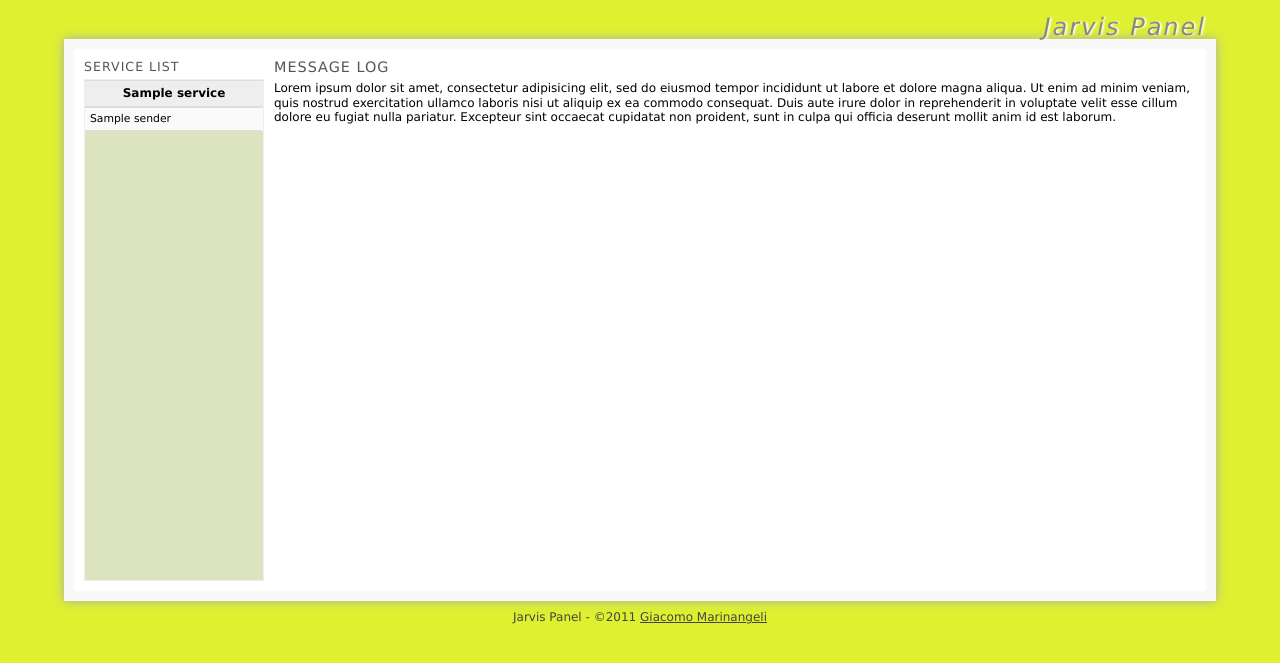
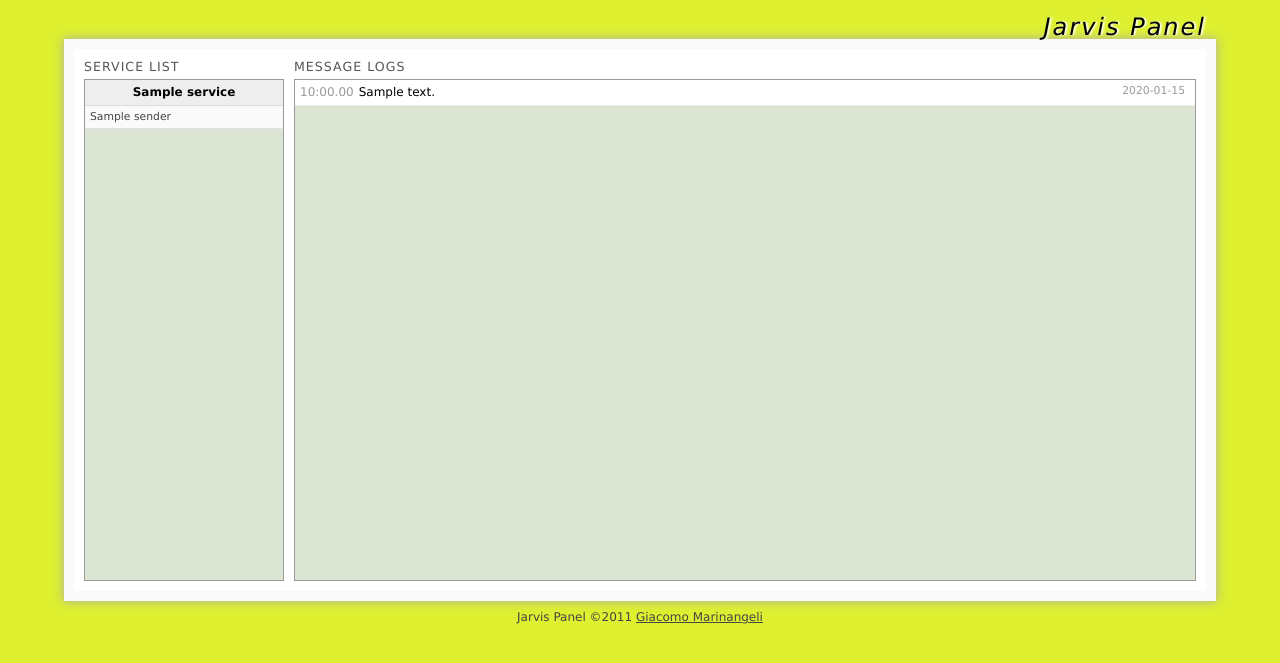
Before and after one commit to jibbolo/jarvis, a Django app: template templates/index.html in a window 1280 px wide. Shown: the top 663 px of the page. Run offline with Django 3.2, Linux system fonts and the light colour scheme; the template is opened without the code that fills it: most values are stand-ins (such as "Sample title", 1, 10 or a date in 2020).

Commit message:
message logs

```diff
--- a/media/style.css
+++ b/media/style.css
@@ -8,7 +8,7 @@ h1          {font-size:120%;color:#555;letter-spacing:1px;font-weight:normal;tex
 h2          {font-size:105%;color:#555;letter-spacing:1px;font-weight:normal;text-transform:uppercase;margin-bottom:5px;}
 a           {color:#444;}
 header      {padding-top:15px;padding-right:10px;text-align:right;}
-header h1   {color:white;font-size:200%;letter-spacing:2px;color:#888;text-shadow:2px 0px 2px #fff;text-transform:none;
+header h1   {color:white;font-size:200%;letter-spacing:2px;color:#000;text-shadow:2px 0px 2px #fff;text-transform:none;
              margin-bottom:0px;font-style:italic;}
 .wrapper    {width:90%;margin:auto;}
 #container  {background-color:white;padding:10px;line-height:1.2;border:10px solid #f9f9f9;
@@ -21,11 +21,19 @@ input[type=text],[type=password]  {margin-bottom:10px;}
 
 #login      {width:300px; margin:auto;text-align:center;}
 div.eof     {clear:both;}
-aside       {float:left;width:180px;}
-section     {margin-left:190px;}
+aside       {float:left;width:200px;}
+section     {margin-left:210px;}
 
-#service_list           {height:500px;overflow:auto;background-color:#DBE4BE;border:1px solid #eee;}
-#service_list li {display:block;text-align:center;text-decoration:none;padding:5px;border-style:solid;border-width:1px 0px;
-                  border-color:#ddd; cursor:pointer;}
-#service_list >ul>li  {background-color:#eee; border-color:#ddd;font-weight:bold;}
-#service_list .sender_list li  {background-color:#fafafa; text-align:left;font-size:90%;overflow:hidden;border-right:3px solid #fafafa;}
+#service_list           {height:500px;overflow:auto;background-color:#DCE4D4;border:1px solid #999;}
+#service_list li {display:block;text-align:center;text-decoration:none;padding:5px;border-style:solid;border-width:0px 0px 1px 0px;
+                  border-color:#ddd; }
+#service_list >ul>li            {background-color:#eee; border-color:#ddd;font-weight:bold;}
+#service_list .sender_list li   {background-color:#fafafa; text-align:left;font-size:90%;overflow:hidden;border-right:3px solid #fafafa;}
+#service_list li.curr           {background-color:#DEF030; color:white;border-right:3px solid #DEF030;}
+#service_list a                 {text-decoration:none}
+
+#message_logs   {height:500px;overflow:auto;background-color:#DCE4D4;border:1px solid #999;}
+.message        {background-color:white;border-bottom:1px solid #eee;padding:5px;}
+.time           {float:left;margin-right:5px;color:#999; }
+.time2          {float:right;margin-right:5px;color:#999; font-size:90%;}
+.sender         {float:left;margin-right:5px;font-weight:bold;}
--- a/templates/base.html
+++ b/templates/base.html
@@ -16,7 +16,7 @@
                 <div class="eof"></div>
             </div>
             <footer>
-                Jarvis Panel - &copy;2011 <a href="http://goyathlay.org">Giacomo Marinangeli</div>
+                Jarvis Panel &copy;2011 <a href="http://goyathlay.org">Giacomo Marinangeli</div>
             </footer>
         </div>
     </body>
--- a/templates/index.html
+++ b/templates/index.html
@@ -10,7 +10,9 @@
                     {% if service.users.count %}
                         <ul class="sender_list">
                             {% for sender in service.users.all %}
-                                <li>{{sender}}</li>
+                                <li {% if sender.id == sender_id %}class="curr"{%endif%}>
+                                    <a href="{% url index sender.id %}">{{sender}}</a>
+                                </li>
                             {% endfor %}
                         </ul>
                     {% endif %}
@@ -19,7 +21,23 @@
         </nav>
     </aside>
     <section>
-        <h1>Message Log</h1>
-        Lorem ipsum dolor sit amet, consectetur adipisicing elit, sed do eiusmod tempor incididunt ut labore et dolore magna aliqua. Ut enim ad minim veniam, quis nostrud exercitation ullamco laboris nisi ut aliquip ex ea commodo consequat. Duis aute irure dolor in reprehenderit in voluptate velit esse cillum dolore eu fugiat nulla pariatur. Excepteur sint occaecat cupidatat non proident, sunt in culpa qui officia deserunt mollit anim id est laborum.
+        <h2>Message Logs</h2>
+        <div id="message_logs">
+            {% if message_logs %}
+                {% for message in message_logs %}
+                    <div class="message">
+                        <div class="time2">
+                            {{message.date|date:"Y-m-d"}}
+                        </div>
+                        <div class="time">
+                            {{message.date|date:"H:i.s"}}
+                        </div>
+                        <div class="text">
+                            {{message.text}}
+                        </div>
+                    </div>
+                {% endfor %}
+            {% endif %}
+        </div>
     </section>
 {% endblock %}
--- a/urls.py
+++ b/urls.py
@@ -3,7 +3,7 @@ from django.conf.urls.defaults import *
 from jarvis import settings
 
 urlpatterns = patterns('jarvis.views',
-    url(r'^$', name="index", view="index"),
+    url(r'^(?P<sender_id>\d*)/?$', name="index", view="index"),
 )
 
 urlpatterns += patterns('',
```
Also changed, not shown: models.py (+8 -0 lines), views.py (+9 -2 lines).
